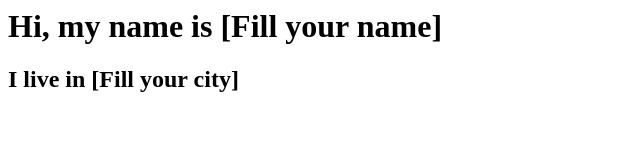
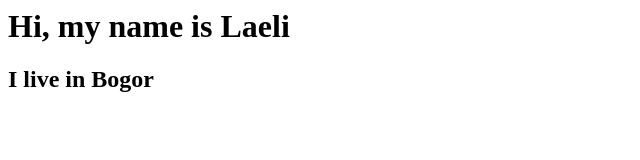
Before and after one commit to laelinurchasanah/git-learn, a plain HTML site: page index.html in a window 1280 px wide. Shown: the whole page, without its empty margins (0-640 px from the left). Drawn offline with Linux system fonts and the light colour scheme.

Commit message:
Update index.html

```diff
--- a/index.html
+++ b/index.html
@@ -3,7 +3,7 @@
        <title>GIT Squashing & Pruning Lesson</title>
    </head>
    <body>
-       <h1>Hi, my name is [Fill your name]</h1>
-       <h2>I live in [Fill your city]</h2>
+       <h1>Hi, my name is Laeli</h1>
+       <h2>I live in Bogor</h2>
    </body>
 </html>
```
